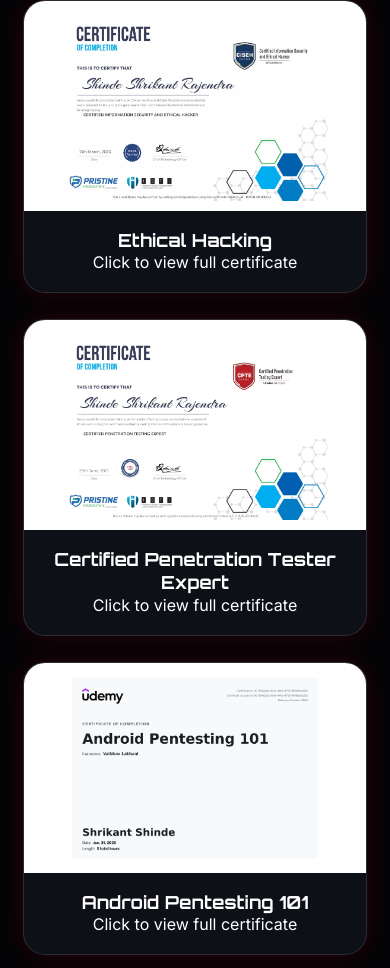
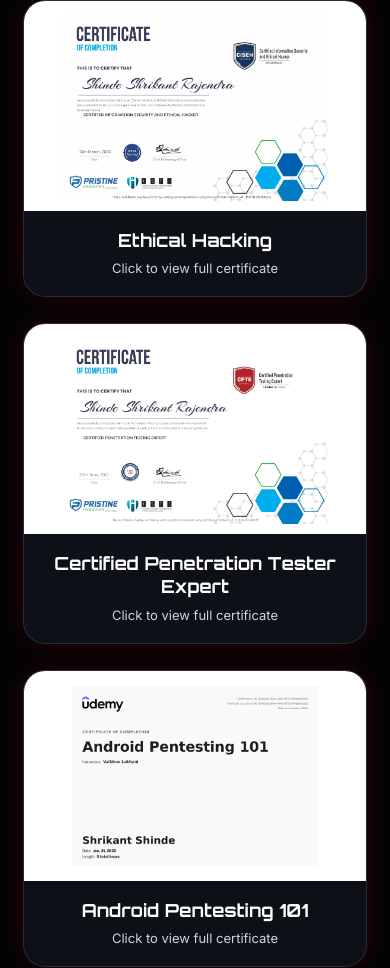
Before and after one commit to Pentester-Shrikant/shrikant-portfolio, a plain HTML site: page index.html in a window 390 px wide. Shown: the part 5256-6224 px from the top of the page. Drawn offline with Linux system fonts and the light colour scheme.

Commit message:
Update style.css

```diff
--- a/style.css
+++ b/style.css
@@ -834,3 +834,77 @@ body.js .reveal.visible {
     max-height: 125px;
   }
 }
+
+/* Final certificate tile layout */
+#certificates {
+  scroll-margin-top: 120px;
+  padding-top: 110px;
+}
+
+#certificateGallery {
+  display: grid;
+  grid-template-columns: repeat(3, minmax(280px, 1fr));
+  gap: 26px;
+  margin-top: 34px;
+}
+
+#certificateGallery .media-card {
+  border-radius: 22px;
+  overflow: hidden;
+  background: rgba(16, 18, 26, 0.92);
+  border: 1px solid rgba(255, 255, 255, 0.12);
+  box-shadow: 0 0 24px rgba(255, 0, 60, 0.16);
+  text-decoration: none;
+  color: #fff;
+  transition: 0.3s ease;
+}
+
+#certificateGallery .media-card:hover {
+  transform: translateY(-8px);
+  border-color: rgba(255, 23, 68, 0.75);
+  box-shadow: 0 0 38px rgba(255, 23, 68, 0.35);
+}
+
+#certificateGallery .media-card img {
+  width: 100%;
+  height: 230px;
+  object-fit: contain;
+  object-position: center;
+  display: block;
+  background: #ffffff;
+  padding: 10px;
+}
+
+#certificateGallery .media-body {
+  padding: 18px 20px 20px;
+  text-align: center;
+}
+
+#certificateGallery .media-body h3 {
+  margin: 0 0 8px;
+  font-size: 18px;
+  line-height: 1.3;
+  color: #ffffff;
+}
+
+#certificateGallery .media-body p {
+  margin: 0;
+  font-size: 13px;
+  color: #cbd5e1;
+}
+
+@media (max-width: 1000px) {
+  #certificateGallery {
+    grid-template-columns: repeat(2, minmax(240px, 1fr));
+  }
+}
+
+@media (max-width: 620px) {
+  #certificateGallery {
+    grid-template-columns: 1fr;
+  }
+
+  #certificateGallery .media-card img {
+    height: 210px;
+  }
+}
```
